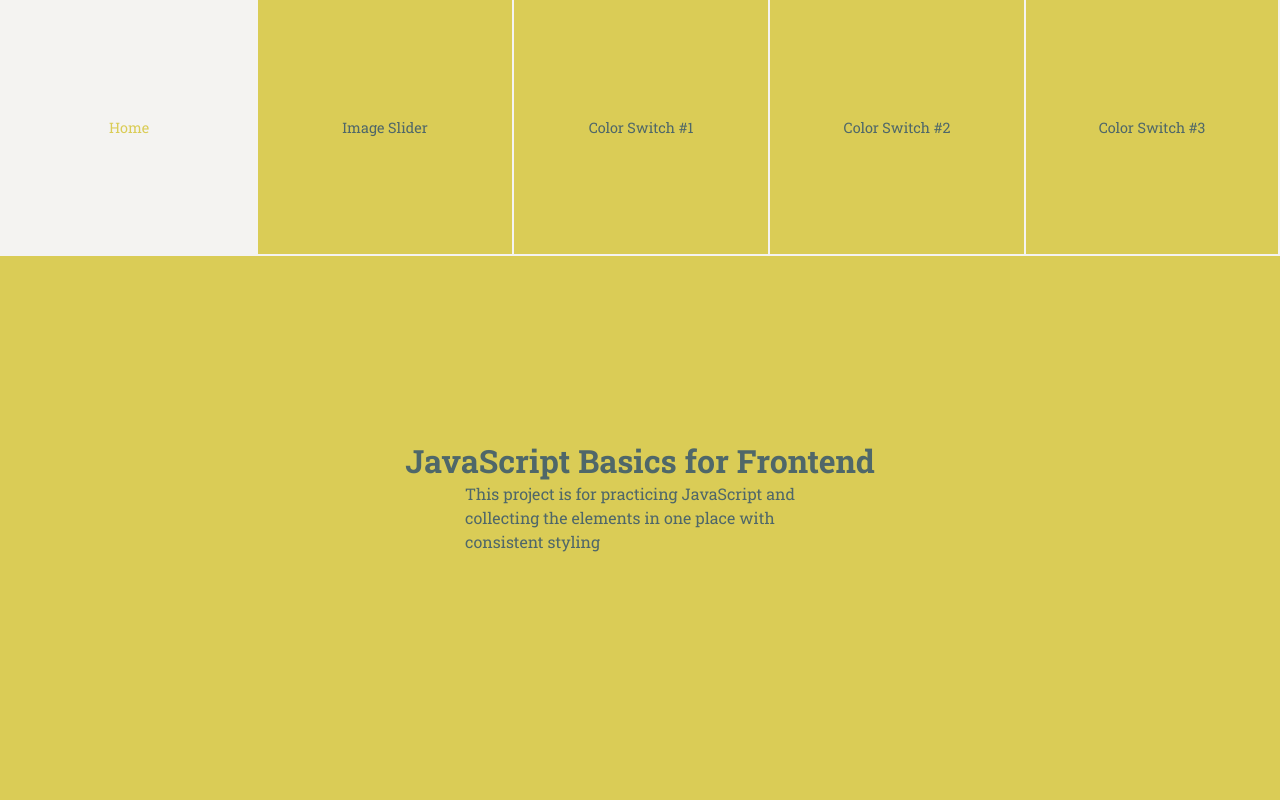
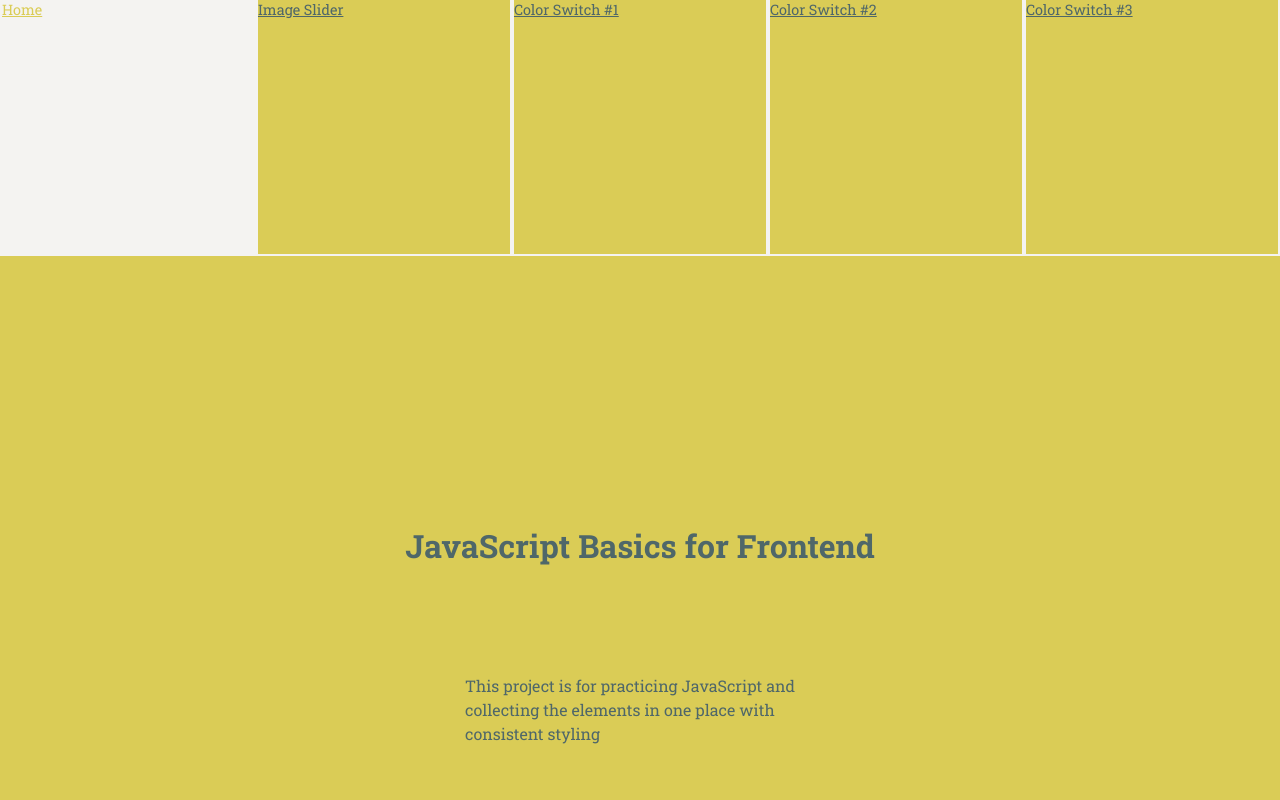
Before and after one commit to berit-stange/basic-frontend-elements, a plain HTML site: page index.html in a window 1280 px wide. Drawn offline with Linux system fonts and the light colour scheme.

Commit message:
tried to use grid but it doesn't make it better

```diff
--- a/css/style.scss
+++ b/css/style.scss
@@ -11,42 +11,67 @@ serif;
 
 * {
     margin: 0;
+    padding: 0;
     box-sizing: border-box; //padding and borders do not increase the width and height of elements
 }
 
 body {
-    height: 100vh;
-    // width: 100vw;
     background-color: $color-3;
     color: $color-2;
     font-family: $font-serif;
-    // display: flex;
-    // flex-direction: column;
-    // justify-content: center; // braucht Höhe um zu greifen!
-    // align-items: center;
+    height: 100vh;
+    display: grid;
+    grid-template-areas:
+        "A   B   C   D   E"
+        "F   F   F   F   F";
 }
 
-.container {
-    display: flex;
-    flex-direction: column;
-    justify-content: center; //vertikal zentriert bei column
-    align-items: center; //horizontal zentriert bei column
-    height: 60vh;
-    // vertical-align: middle;
+// [class^="box-"] {
+//     display: grid;//     To place the letter at the center
+//     place-items: center;
+// }
+
+.box-1 {
+    grid-area: A;
 }
 
-header {
-    // width: 50vw; //50vw bei 5 Links - dann zentriert, beii 100vw sind die Links links
-    //ohne width ist es auch zentrirt
-    // border-bottom: 2px solid $color-1;
-    position: relative;
-    top: 0;
-    // margin: 0 auto;
+.box-2 {
+    grid-area: B;
 }
 
-.links-container {
-    display: flex;
-    flex-direction: row;
+.box-3 {
+    grid-area: C;
+}
+
+.box-4 {
+    grid-area: D;
+}
+
+.box-5 {
+    grid-area: E;
+}
+
+.box-6 {
+    grid-area: F;
+    display: grid;
+    place-items: center;
+}
+
+// header {
+//     max-height: 20vh;
+// }
+
+// .container {
+//     display: flex;
+//     flex-direction: column;
+//     justify-content: center; //vertikal zentriert bei column + braucht Höhe um zu greifen!
+//     align-items: center; //horizontal zentriert bei column
+//     // height: 80vh;
+// }
+
+// .links-container {
+// display: flex;
+// flex-direction: row;
 
 a {
     color: $color-2;
@@ -54,12 +79,13 @@ header {
     border-bottom: 2px solid $color-1;
     font-size: .9em;
     display: flex;
-        flex-direction: row;
-        justify-content: center; //horizontal zentriert bei row
-        align-items: center; //vertikal zentriert bei row
+    // flex-direction: row;
+    // justify-content: center; //horizontal zentriert bei row
+    // align-items: center; //vertikal zentriert bei row
     text-align: center;
-        text-decoration: none;
-        padding: 1em;
+    // text-decoration: none;
+    // padding: 1em;
+    // display: block;
     width: 20vw;
     height: 20vw;
 
@@ -76,7 +102,8 @@ header {
         color: $color-3;
     }
 }
-}
+
+// }
 
 p {
     line-height: 1.5;
--- a/index.html
+++ b/index.html
@@ -10,17 +10,29 @@
 </head>
 
 <body>
-    <header>
-        <div class="links-container">
+    <!-- <header> -->
+    <!-- <div class="links-container"> -->
+
+    <div class="box-1">
         <a href="index.html">Home</a>
+    </div>
+    <div class="box-2">
         <a href="image-slider.html">Image Slider</a>
+    </div>
+    <div class="box-3">
         <a href="color-switch.html">Color Switch #1</a>
+    </div>
+    <div class="box-4">
         <a href="color-switch-2.html">Color Switch #2</a>
+    </div>
+    <div class="box-5">
         <a href="color-switch-3.html">Color Switch #3</a>
     </div>
-    </header>
 
-    <div class="container">
+    <!-- </div> -->
+    <!-- </header> -->
+
+    <div class="container box-6">
         <h1>JavaScript Basics for Frontend</h1>
         <p>This project is for practicing JavaScript and
             collecting the elements in one place with consistent styling</p>
```
Also changed, not shown: css/style.css, 1 other file. Lines whose indentation alone changed are shown as unchanged.
